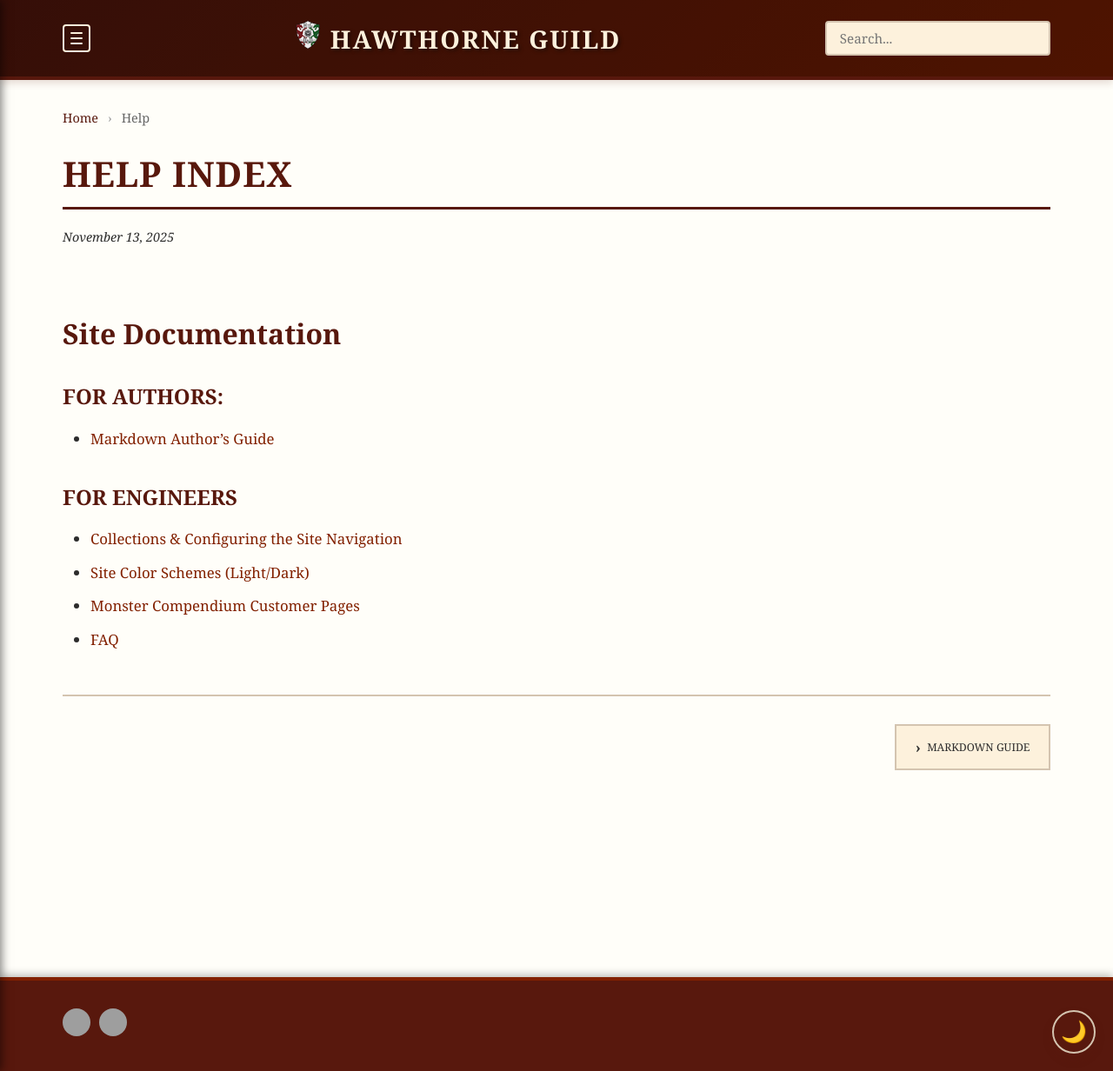
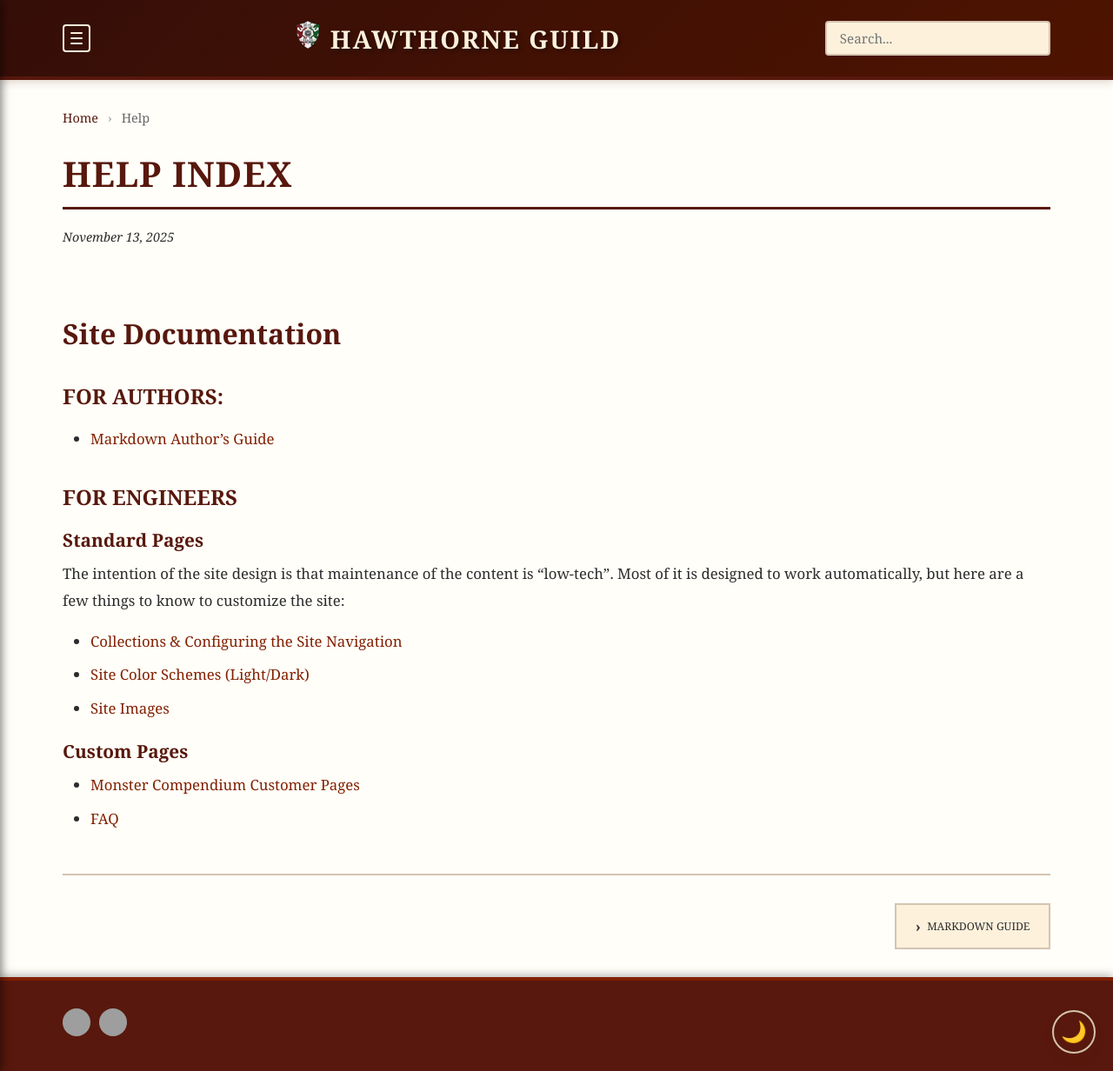
Before and after one commit to coconutswallow/Guides, a Jekyll site: the page built from _help/index.md, in a window 1280 px wide and 1232 px high. Shown: the whole window at 87% size. Built offline with Jekyll 4.4.1, drawn with Linux system fonts in a browser that asks for light colours; comment, search, counter and statistics services are not loaded; grey boxes are pictures that could not be loaded.

Commit message:
site help

```diff
--- a/_help/index.md
+++ b/_help/index.md
@@ -11,7 +11,15 @@
 
 ### For Engineers
 
+#### Standard Pages
+
+The intention of the site design is that maintenance of the content is "low-tech".  Most of it is designed to work automatically, but here are a few things to know to customize the site:
+
 - <a href="{{ 'help/collections/' | relative_url }}">Collections & Configuring the Site Navigation</a>
 - <a href="{{ 'help/colors/' | relative_url }}">Site Color Schemes (Light/Dark)</a>
+- <a href="{{ 'help/site-images/' | relative_url }}">Site Images</a>
+
+#### Custom Pages
+
 - <a href="{{ 'help/Monster-Compendium' | relative_url }}">Monster Compendium Customer Pages</a>
 - <a href="{{ 'help/FAQ-engineering' | relative_url }}">FAQ</a>
```
Also changed, not shown: _help/collections.md (+2 -1 lines), _help/site-images.md (added, +39 -0 lines).
